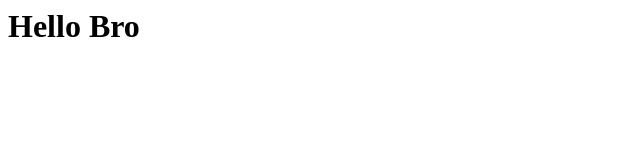
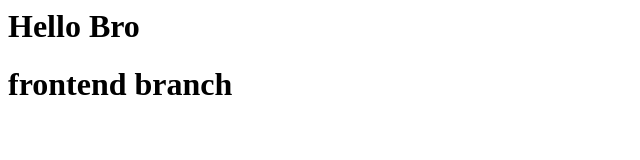
Before and after one commit to MahrAbrarThind/localRepo, a plain HTML site: page index.html in a window 1280 px wide. Shown: the whole page, without its empty margins (0-640 px from the left). Drawn offline with Linux system fonts and the light colour scheme.

Commit message:
added a new line in frontend

```diff
--- a/index.html
+++ b/index.html
@@ -1,13 +1,21 @@
 <h1>Hello Bro</h1>
+<h1>frontend branch</h1>
 
 
 <!-- git init   for initializing git in a folder  -->
 <!-- git remote add origin LINK    (of the https of the repo created in git hub)  -->
 <!-- git remote -v   to verify the remote -->
-<!-- git branch   to check the branch -->
-<!-- to rename a branch   git branch -M "new branch name" -->
 <!-- to push on git hub   git push origin main -->
 <!-- git push -u origin main    short form for using only   git push    next time -->
 
 
 <!-- use   git log   to view all of the commits you added and use   q   to get back  -->
+
+
+<!--        BRANCHES         -->
+
+<!-- git branch   to check the branch -->
+<!-- to rename a branch   git branch -M "new branch name" -->
+<!-- to make a new branch    git checkout -b frontend -->
+ <!-- to navigate to other branch  git checkout "branch name" -->
+  <!-- to delete a branch git branch -d "branch name" -->
```
